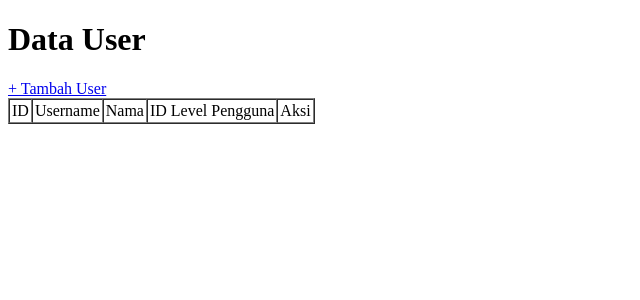
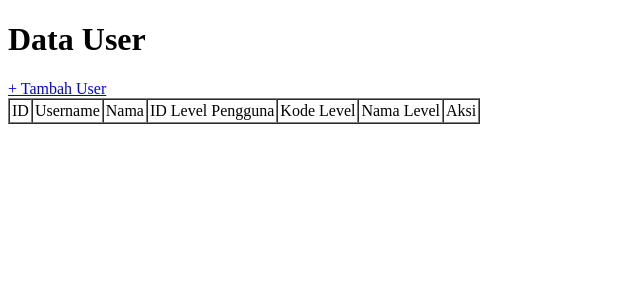
Before and after one commit to ebon77/PWL_Muhammad-shabran_17, a Laravel app: page /user in a window 1280 px wide. Shown: the top 300 px of the page, without its empty margins (0-640 px from the left). Run offline with Laravel 12, Linux system fonts and the light colour scheme; data that the repository does not hold is empty.

Commit message:
Jobesheet4_praktikum2.7

```diff
--- a/PWL_week_2_POS/app/Http/Controllers/UserController.php
+++ b/PWL_week_2_POS/app/Http/Controllers/UserController.php
@@ -8,11 +8,11 @@
 
 class UserController extends Controller
 {
-    public function index()
-    {
-        $user = UserModel::all();
-        return view('user', ['data' => $user]);
-    }
+  public function index()
+{
+    $user = UserModel::with('level')->get();
+    return view('user', ['data' => $user]);
+}
 
     public function tambah()
     {
--- a/PWL_week_2_POS/app/Models/UserModel.php
+++ b/PWL_week_2_POS/app/Models/UserModel.php
@@ -4,6 +4,7 @@
 
 use Illuminate\Database\Eloquent\Factories\HasFactory;
 use Illuminate\Database\Eloquent\Model;
+use Illuminate\Database\Eloquent\Relations\BelongsTo;
 
 class UserModel extends Model
 {
@@ -12,5 +13,10 @@
     protected $table = 'm_user';
     protected $primaryKey = 'user_id';
 
-    protected $fillable = ['level_id', 'username', 'nama'];
+    protected $fillable = ['level_id', 'username', 'nama', 'password'];
+
+    public function level(): BelongsTo
+    {
+        return $this->belongsTo(LevelModel::class, 'level_id', 'level_id');
+    }
 }
--- a/PWL_week_2_POS/resources/views/user.blade.php
+++ b/PWL_week_2_POS/resources/views/user.blade.php
@@ -12,6 +12,8 @@
             <td>Username</td>
             <td>Nama</td>
             <td>ID Level Pengguna</td>
+            <td>Kode Level</td>
+            <td>Nama Level</td>
             <td>Aksi</td>
         </tr>
         @foreach ($data as $d)
@@ -20,6 +22,8 @@
             <td>{{ $d->username }}</td>
             <td>{{ $d->nama }}</td>
             <td>{{ $d->level_id }}</td>
+            <td>{{ $d->level->level_kode }}</td>
+            <td>{{ $d->level->level_nama }}</td>
             <td>
                 <a href="/user/ubah/{{ $d->user_id }}">Ubah</a> |
                 <a href="/user/hapus/{{ $d->user_id }}">Hapus</a>
```
Also changed, not shown: PWL_week_2_POS/app/Models/LevelModel.php (added, +14 -0 lines).
